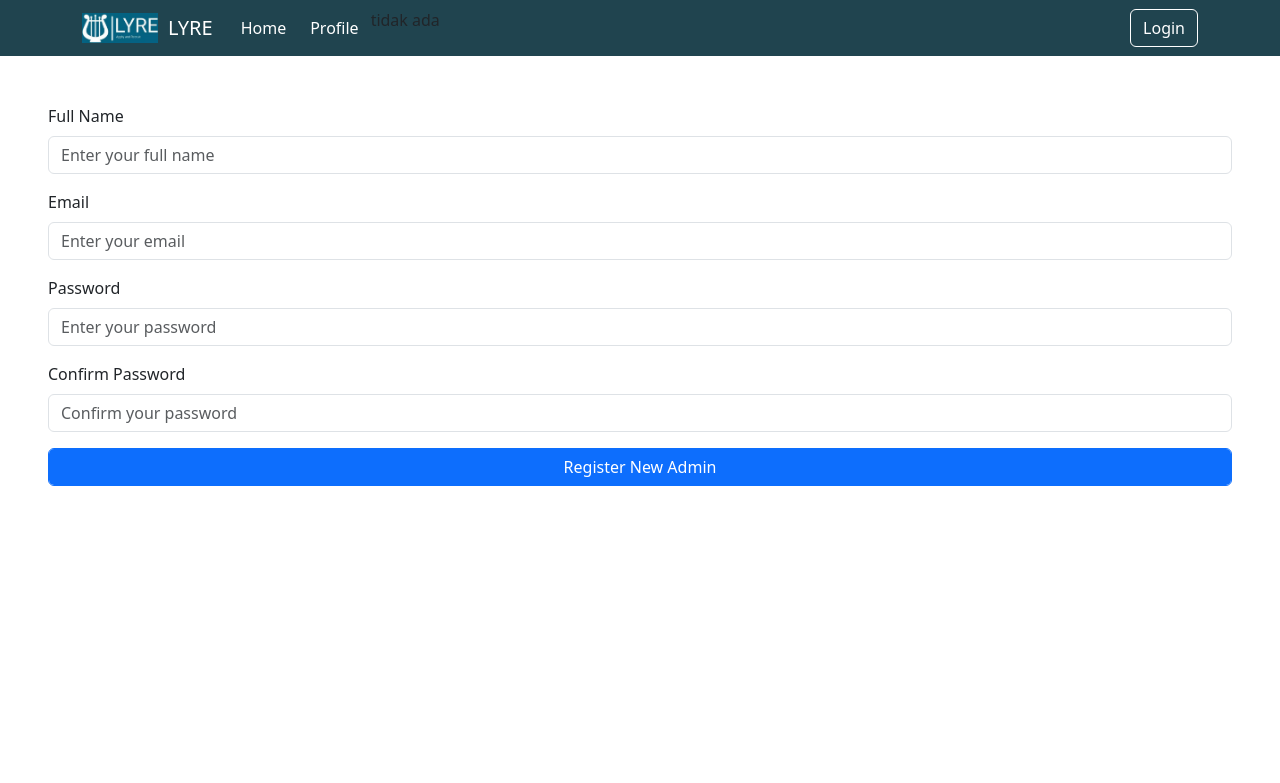
After one commit to RhesaDevara/Lyre, a PHP site: page /admin_input.php in a window 1280 px wide. The commit adds this page. Shown: the top 783 px of the page. Run offline with PHP 8.4, Linux system fonts and the light colour scheme.

Commit message:
Admin Panel

```diff
--- /dev/null
+++ b/admin_input.php
@@ -0,0 +1,37 @@
+<?php
+    include 'navbar.php';
+?>
+
+<!DOCTYPE html>
+<html lang="en">
+<head>
+    <meta charset="UTF-8">
+    <meta name="viewport" content="width=device-width, initial-scale=1.0">
+    <title>Document</title>
+</head>
+<body>
+    <form action="admin_process.php" method="post">
+    <div class="mt-5 px-5">
+    <div class="mb-3">
+        <label for="name" class="form-label">Full Name</label>
+        <input type="text" class="form-control" name="name" name="name" placeholder="Enter your full name" required>
+    </div>
+    <div class="mb-3">
+        <label for="email" class="form-label">Email</label>
+        <input type="email" class="form-control" name="email" name="email" placeholder="Enter your email" required>
+    </div>
+    <div class="mb-3">
+        <label for="password" class="form-label">Password</label>
+        <input type="password" class="form-control" name="password" name="password" placeholder="Enter your password" required>
+    </div>
+    <div class="mb-3">
+        <label for="confirm-password" class="form-label">Confirm Password</label>
+        <input type="password" class="form-control" name="confirm-password" name="confirm-password" placeholder="Confirm your password" required>
+    </div>
+    <div class="mb-3">
+        <input type="submit" class="form-control btn btn-primary" value="Register New Admin">
+    </div>
+    </div>
+</form>
+</body>
+</html>
--- /dev/null
+++ b/navbar.php
@@ -0,0 +1,104 @@
+<?php
+    include 'koneksi_pdo.php';
+?>
+<html>
+    <head>
+        <style>
+        .navbar-custom {
+            background-color: #20444F;
+        }
+
+        .navbar-custom .navbar-brand {
+            color: #fff;
+            display: flex;
+            align-items: center;
+        }
+
+        .navbar-custom .navbar-brand img {
+            margin-right: 10px;
+            height: 30px;
+        }
+
+        .navbar-custom .navbar-nav .nav-link {
+            color: #fff;
+            transition: color 0.3s ease;
+            padding: 0.5rem 1rem;
+            margin: 0 0.25rem;
+            border-radius: 0.25rem;
+        }
+
+        .navbar-custom .navbar-nav .nav-link:hover {
+            background-color: #fff;
+            color: #20444F;
+        }
+
+        .navbar-custom .btn-login {
+            background-color: transparent;
+            border: 1px solid #fff;
+            color: #fff;
+            transition: background-color 0.3s ease, color 0.3s ease;
+        }
+
+        .navbar-custom .btn-login:hover {
+            background-color: #fff;
+            color: #20444F;
+        }
+        </style>
+    </head>
+    <link rel="stylesheet" href="https://cdn.jsdelivr.net/npm/bootstrap@5.3.0/dist/css/bootstrap.min.css">
+    <nav class="navbar navbar-expand-lg navbar-custom">
+            <div class="container">
+                <a class="navbar-brand" href="#">
+                    <img src="assets/img/logo.png" alt="Logo">
+                    LYRE
+                </a>
+                <div class="collapse navbar-collapse" id="navbarNav">
+                    <ul class="navbar-nav ml-auto">
+                        <li class="nav-item">
+                            <a class="nav-link" href="#">Home</a>
+                        </li>
+                        <li class="nav-item">
+                            <a class="nav-link" href="#">Profile</a>
+                        </li>
+                        <?php
+                            session_start();
+                            if(isset($_SESSION['user'])){
+                                echo "
+                                <li class='nav-item'>
+                                    <a class='nav-link' href='#'>Find Job</a>
+                                </li>";
+                            }else if(isset($_SESSION['company'])){
+                                echo "
+                                <li class='nav-item'>
+                                    <a class='nav-link' href='#'>Our Vacancy</a>
+                                </li>";
+                            }else if(isset($_SESSION['admin'])){
+                                echo "
+                                <li class='nav-item'>
+                                    <a class='nav-link' href='admin.php'>Admin</a>
+                                </li>
+                                <li class='nav-item'>
+                                    <a class='nav-link' href='#'>Position</a>
+                                </li>
+                                <li class='nav-item'>
+                                    <a class='nav-link' href='#'>Company</a>
+                                </li>";
+                            }else{
+                                echo "tidak ada";
+                            }
+                        ?>
+                    </ul>
+                </div>
+                <?php
+                    if(isset($_SESSION['user']) || isset($_SESSION['company'])  || isset($_SESSION['admin']) ){
+                        echo "
+                        <a href='logout.php' class='btn btn-login'>Logout</a>";
+                    }else{
+                        echo "
+                        <a href='login.php' class='btn btn-login'>Login</a>";
+                    }
+                ?>
+            </div>
+        </nav>
+        <script src="https://cdn.jsdelivr.net/npm/bootstrap@5.3.0/dist/js/bootstrap.bundle.min.js"></script>
+    </html>
```
Also changed, not shown: admin.php (added, +32 -0 lines), admin_process.php (added, +14 -0 lines), index.php (+5 -69 lines), login_process.php (+35 -34 lines), logout.php (added, +8 -0 lines).
